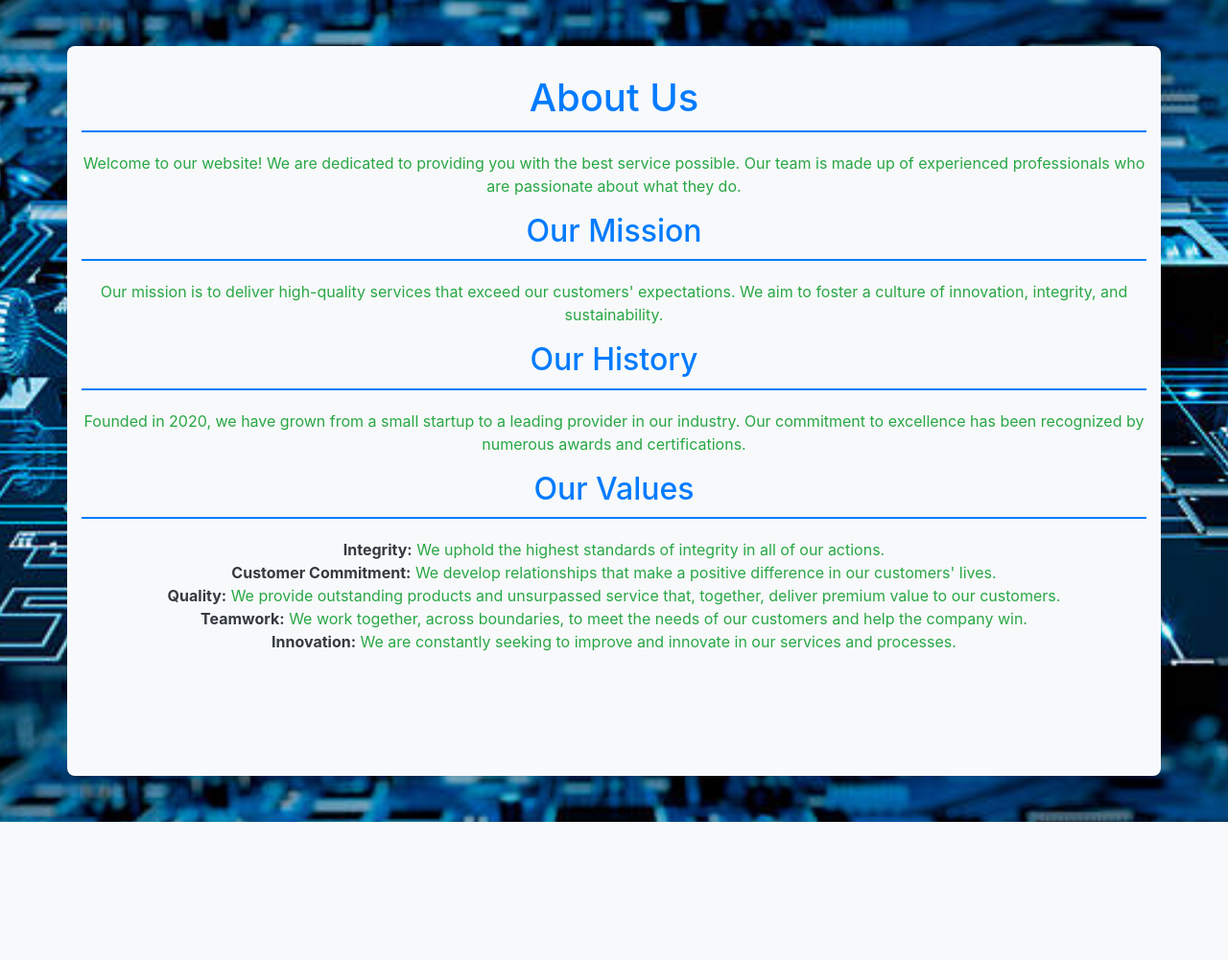
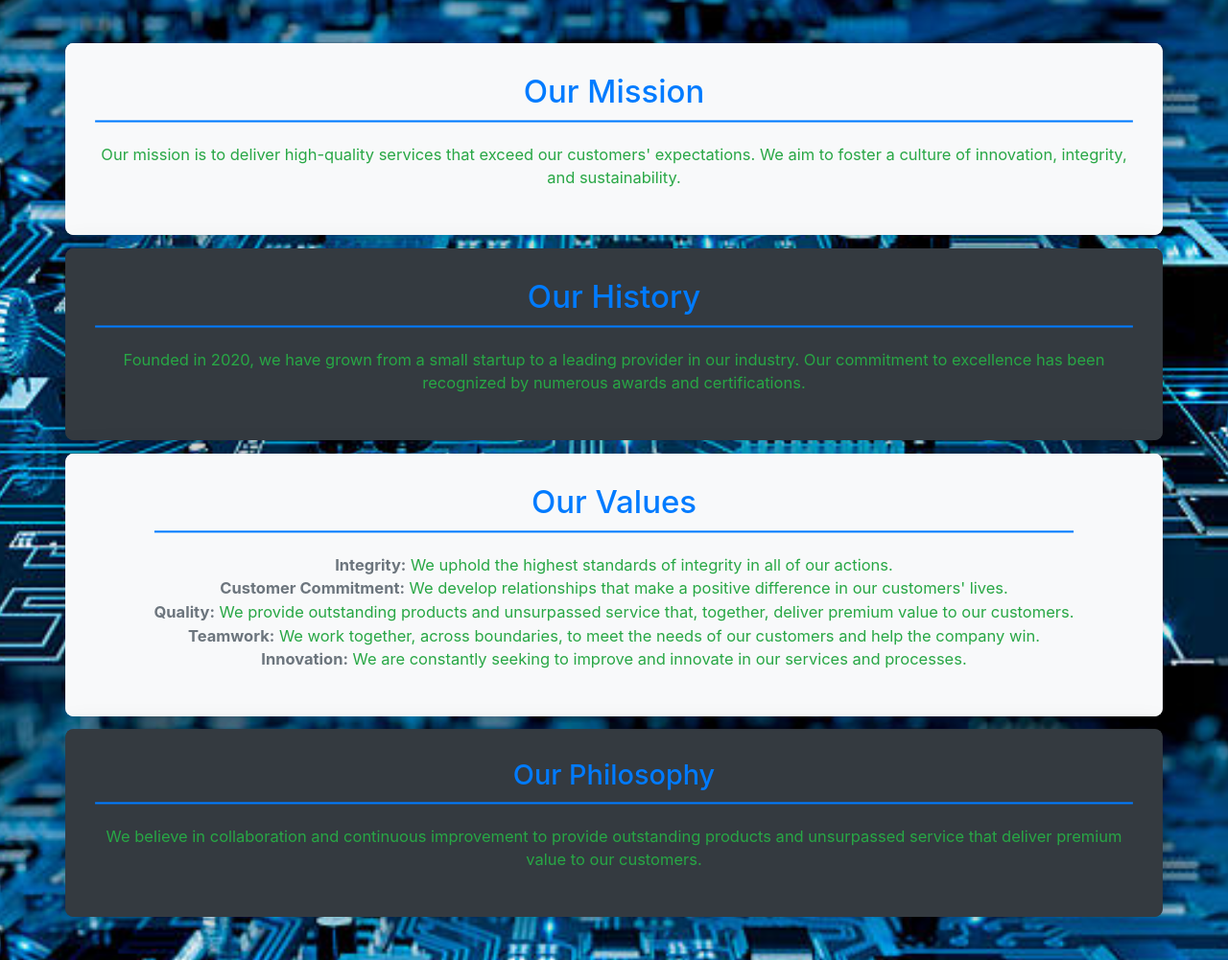
Before and after one commit to Srinu1909/Digital-Electronics, a PHP site: page /about.php in a window 1280 px wide. Shown: the part 106-1107 px from the top of the page at 96% size. Before the commit the page ends 963 px from the top, so only its background shows below. Run offline with PHP 8.4, Linux system fonts and the light colour scheme; some libraries are stand-ins or nearby versions.

Commit message:
Add files via upload

```diff
--- a/about.php
+++ b/about.php
@@ -8,55 +8,98 @@
     <link rel="stylesheet" href="https://cdnjs.cloudflare.com/ajax/libs/font-awesome/5.15.3/css/all.min.css">
 
     <style>
-        /* General body styling */
         body {
             background: url('img/electronics1.jpg') no-repeat center center fixed;
             background-size: cover;
             color: black;
         }
 
-        .container {
+        .section {
             padding: 30px;
             border-radius: 8px;
             box-shadow: 0 4px 20px rgba(0, 0, 0, 0.1);
+            margin: 20px 0;
+            transition: transform 0.3s ease, box-shadow 0.3s ease; /* Smooth transition */
+            animation: zoomAnimation 4s infinite alternate; /* Add animation */
         }
 
-        h1, h2, h3 {
-            margin-bottom: 20px;
+        .bg-light {
+            background-color: #ffffff;
+        }
+
+        .bg-dark {
+            background-color: #343a40;
+            color: #ffffff;
         }
 
         .text-primary {
-            color: #007bff; /* Bootstrap primary color */
+            color: #007bff;
         }
 
-        .text-light {
-            color: #ffffff; /* Light color for captions */
-        }
-
-        .bg-light {
-            background-color: #ffffff; /* White background for the container */
-        }
-
-        /* Add some decorative elements */
         .section-title {
             border-bottom: 2px solid #007bff;
             padding-bottom: 10px;
             margin-bottom: 20px;
         }
 
-        .team-member {
-            margin: 20px 0;
-            padding: 15px;
-            background: #e9ecef; /* Light grey for team member section */
-            border-radius: 5px;
+        .text-success {
+            text-align: center;
         }
 
-        /* Responsive image for team members (if needed) */
-        .team-member img {
-            border-radius: 50%; /* Circular image */
-            width: 100px; /* Fixed size */
-            height: 100px; /* Fixed size */
-            margin-right: 15px; /* Space between image and text */
+        .corner-box {
+            position: relative;
+            overflow: hidden;
+            margin: 20px 0;
+        }
+
+        .corner-box:before {
+            content: '';
+            position: absolute;
+            left: -15px;
+            top: -15px;
+            width: calc(100% + 30px);
+            height: calc(100% + 30px);
+            background: inherit;
+            border-radius: 8px;
+            z-index: 1;
+            transform: skew(-5deg);
+        }
+
+        .content {
+            position: relative;
+            z-index: 2;
+        }
+
+        @keyframes zoomAnimation {
+            0% {
+                transform: scale(1);
+                box-shadow: 0 4px 20px rgba(0, 0, 0, 0.1);
+            }
+            100% {
+                transform: scale(1.05);
+                box-shadow: 0 8px 40px rgba(0, 0, 0, 0.3);
+            }
+        }
+
+        /* Pause animation on hover */
+        .section:hover {
+            animation-play-state: paused;
+        }
+
+        @media (min-width: 768px) {
+            .section {
+                display: flex;
+                align-items: center;
+                flex-direction: column;
+            }
+
+            .section.left {
+                align-items: flex-start;
+            }
+
+            .section.right {
+                align-items: flex-end;
+            }
         }
     </style>
 </head>
@@ -67,28 +110,42 @@
 ?>
 
 <!-- Main Content -->
-<div class="container my-5 bg-light">
-    <h1 class="text-center text-primary section-title">About Us</h1>
-    <p class="text-center text-success">Welcome to our website! We are dedicated to providing you with the best service possible. Our team is made up of experienced professionals who are passionate about what they do.</p>
+<div class="container my-5">
 
-    <h2 class="text-center text-primary section-title">Our Mission</h2>
-    <p class="text-center text-success">Our mission is to deliver high-quality services that exceed our customers' expectations. We aim to foster a culture of innovation, integrity, and sustainability.</p>
+    <div class="section corner-box bg-light">
+        <div class="content">
+            <h2 class="text-primary text-center section-title">Our Mission</h2>
+            <p class="text-success">Our mission is to deliver high-quality services that exceed our customers' expectations. We aim to foster a culture of innovation, integrity, and sustainability.</p>
+        </div>
+    </div>
 
-    <h2 class="text-center text-primary section-title">Our History</h2>
-    <p class="text-center text-success">Founded in 2020, we have grown from a small startup to a leading provider in our industry. Our commitment to excellence has been recognized by numerous awards and certifications.</p>
+    <div class="section corner-box bg-dark">
+        <div class="content">
+            <h2 class="text-primary text-center section-title">Our History</h2>
+            <p class="text-success">Founded in 2020, we have grown from a small startup to a leading provider in our industry. Our commitment to excellence has been recognized by numerous awards and certifications.</p>
+        </div>
+    </div>
 
-    <h2 class="text-center text-primary section-title">Our Values</h2>
+    <div class="section corner-box bg-light">
+        <div class="content">
+            <h2 class="text-primary text-center section-title">Our Values</h2>
+            <ul class="list-unstyled text-success">
+                <li><strong class="text-secondary">Integrity:</strong> We uphold the highest standards of integrity in all of our actions.</li>
+                <li><strong class="text-secondary">Customer Commitment:</strong> We develop relationships that make a positive difference in our customers' lives.</li>
+                <li><strong class="text-secondary">Quality:</strong> We provide outstanding products and unsurpassed service that, together, deliver premium value to our customers.</li>
+                <li><strong class="text-secondary">Teamwork:</strong> We work together, across boundaries, to meet the needs of our customers and help the company win.</li>
+                <li><strong class="text-secondary">Innovation:</strong> We are constantly seeking to improve and innovate in our services and processes.</li>
+            </ul>
+        </div>
+    </div>
 
-    <ul class="list-unstyled text-center text-success">
-        <li><strong class="text-dark">Integrity:</strong> We uphold the highest standards of integrity in all of our actions.</li>
-        <li><strong class="text-dark">Customer Commitment:</strong> We develop relationships that make a positive difference in our customers' lives.</li>
-        <li><strong class="text-dark">Quality:</strong> We provide outstanding products and unsurpassed service that, together, deliver premium value to our customers.</li>
-        <li><strong class="text-dark">Teamwork:</strong> We work together, across boundaries, to meet the needs of our customers and help the company win.</li>
-        <li><strong class="text-dark" >Innovation:</strong> We are constantly seeking to improve and innovate in our services and processes.</li>
-    </ul>
+    <div class="section corner-box bg-dark">
+        <div class="content">
+            <h3 class="text-primary text-center section-title">Our Philosophy</h3>
+            <p class="text-center text-success">We believe in collaboration and continuous improvement to provide outstanding products and unsurpassed service that deliver premium value to our customers.</p>
+        </div>
+    </div>
 
-    <h3 class="text-center text-light">Our Philosophy</h3>
-    <p class="text-center text-light">We believe in collaboration and continuous improvement.</p>
 </div>
 
 </body>
--- a/contact.php
+++ b/contact.php
@@ -78,7 +78,7 @@ if ($_SERVER["REQUEST_METHOD"] == "POST") {
 <?php include "navbar.php"; ?>
 
 <div class="container">
-    <h2>Contact Us</h2>
+    <h2 class="text-center text-primary">Contact Us</h2>
 
     <?php if (isset($successMessage)): ?>
         <div class="alert alert-success" role="alert">
@@ -90,8 +90,8 @@ if ($_SERVER["REQUEST_METHOD"] == "POST") {
         </div>
     <?php endif; ?>
 
-    <h3 class="text-white">Our Location</h3>
-    <div id="map" class="mt-4"><iframe src="https://www.google.com/maps/embed?pb=!1m18!1m12!1m3!1d2555.0372362281637!2d55.225437135777135!3d25.089390781210206!2m3!1f0!2f0!3f0!3m2!1i1024!2i768!4f13.1!3m3!1m2!1s0x3e5f6f98484be629%3A0x23cab1aea678ebb2!2sDigital%20Moon%20electronic%20llc!5e0!3m2!1sen!2sin!4v1728098126305!5m2!1sen!2sin" width="1000" height="380" style="border:0;" allowfullscreen="" loading="lazy" referrerpolicy="no-referrer-when-downgrade"></iframe></div>
+
+    <div id="map" class="mt-4"><iframe src="https://www.google.com/maps/embed?pb=!1m18!1m12!1m3!1d2555.0372362281637!2d55.225437135777135!3d25.089390781210206!2m3!1f0!2f0!3f0!3m2!1i1024!2i768!4f13.1!3m3!1m2!1s0x3e5f6f98484be629%3A0x23cab1aea678ebb2!2sDigital%20Moon%20electronic%20llc!5e0!3m2!1sen!2sin!4v1728098126305!5m2!1sen!2sin" width="1100" height="380" style="border:0;" allowfullscreen="" loading="lazy" referrerpolicy="no-referrer-when-downgrade"></iframe></div>
 
 
     <ul class="contact-list list-unstyled mt-3">
```
Also changed, not shown: camera.php (+6 -4 lines), carousel.php (+16 -13 lines), laptop.php (+6 -4 lines), mobile.php (+6 -4 lines), offers.php (+80 -70 lines), tv.php (+6 -4 lines).
